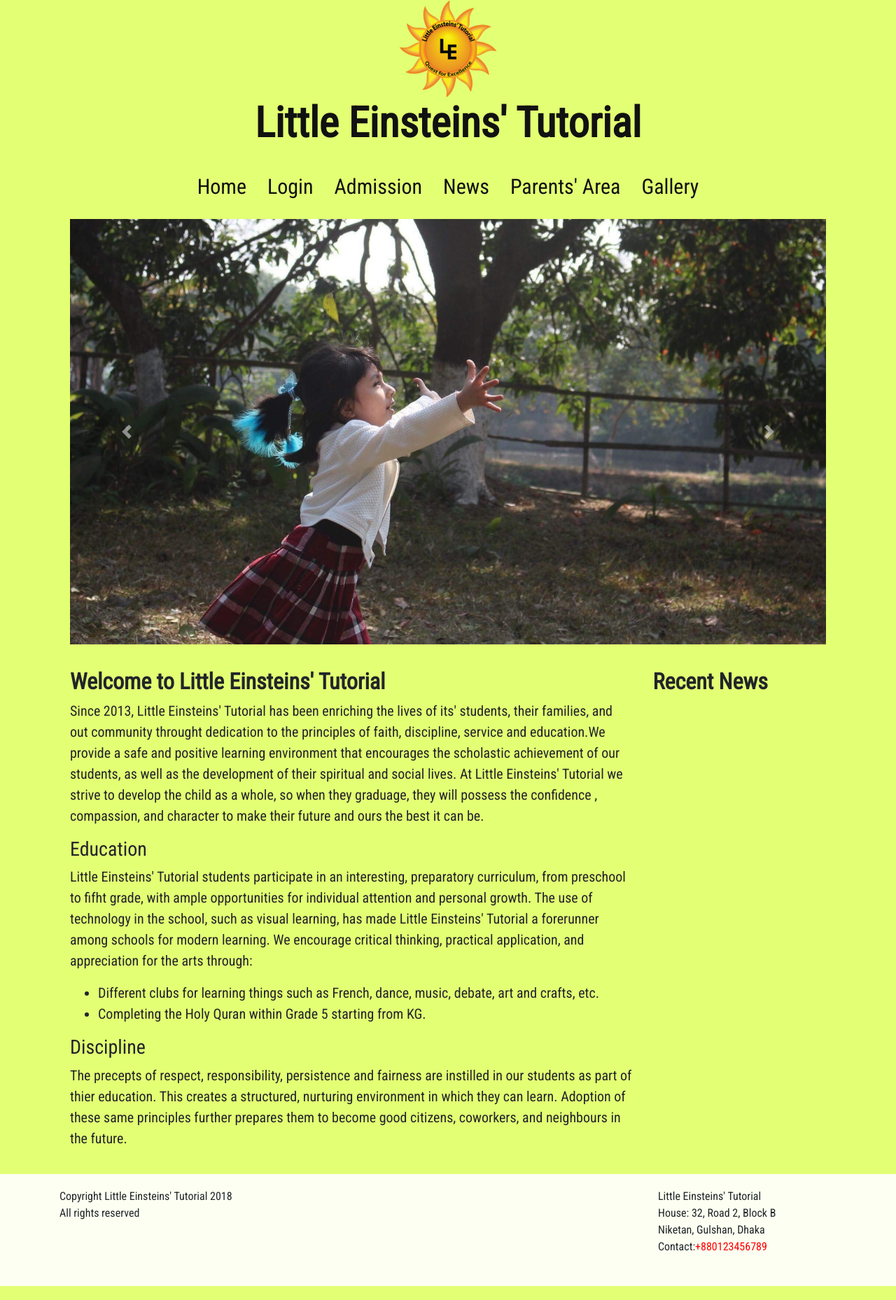
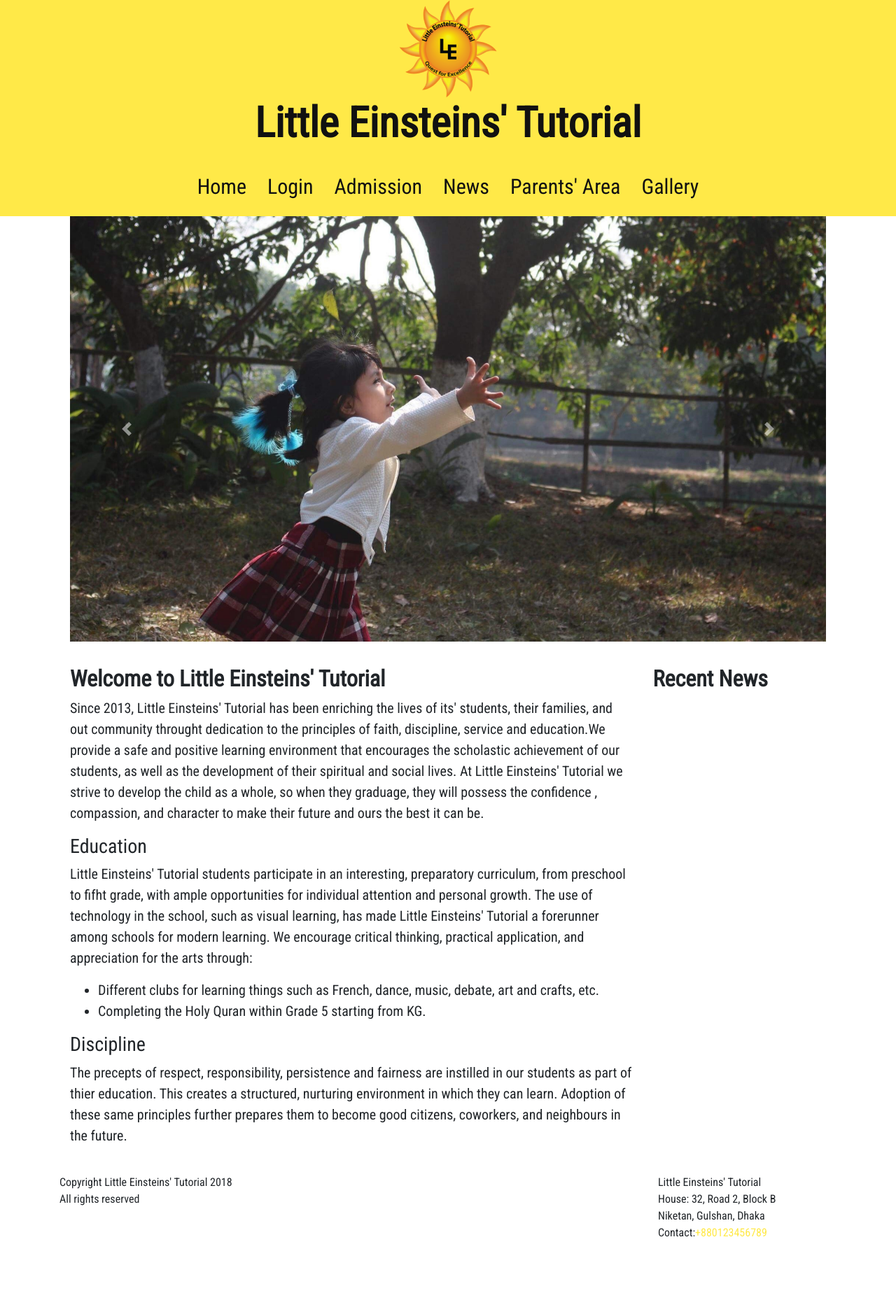
Before and after one commit to shurjo-sm/let-website, a Flask app: page / in a window 1280 px wide. Shown: the whole page at 70% size. Run offline with Flask 2, Linux system fonts and the light colour scheme; data that the repository does not hold is empty; some libraries are stand-ins or nearby versions.

Commit message:
changed colors

```diff
--- a/app/static/css/main.css
+++ b/app/static/css/main.css
@@ -12,10 +12,13 @@ h1 {
   font-weight: bold;
 }
 a {
-  color: red;
+  color: #FFE948;
+}
+header {
+  background: #FFE948;
+  padding-bottom: 20px;
 }
 #navigation {
-  backgroaund: rgba(0, 0, 0, 0.4);
   font-size: 30px;
   padding-left: 20px;
   padding-right: 20px;
@@ -58,14 +61,14 @@ html {
 body {
     /* Margin bottom by footer height */
     margin-bottom: 160px;
-    background-color: #E3FF74;
   }
 .footer {
     position: absolute;
     bottom: 0;
     width: 100%;
     /* Set the fixed height of the footer here */
-    height: 160px;
+    height: 200px;
     padding-top: 20px;
+    margin-top: 30px;
     background-color: rgba(255, 255, 255, 0.9);
   }
--- a/app/templates/base.html
+++ b/app/templates/base.html
@@ -48,7 +48,6 @@
                 <a href="" id="navlink"><div class="col-sm">Gallery</div></a>
             </div>
         </header>
-        <br>
 		{% with messages = get_flashed_messages() %}
             {% if messages %}
                 <script type="text/javascript">
@@ -66,6 +65,7 @@
                 <div class=""></div>
             </div>
         </div>
+        <br>
         <footer class="footer">
             <div class="container">
                 <div class="row">
```
